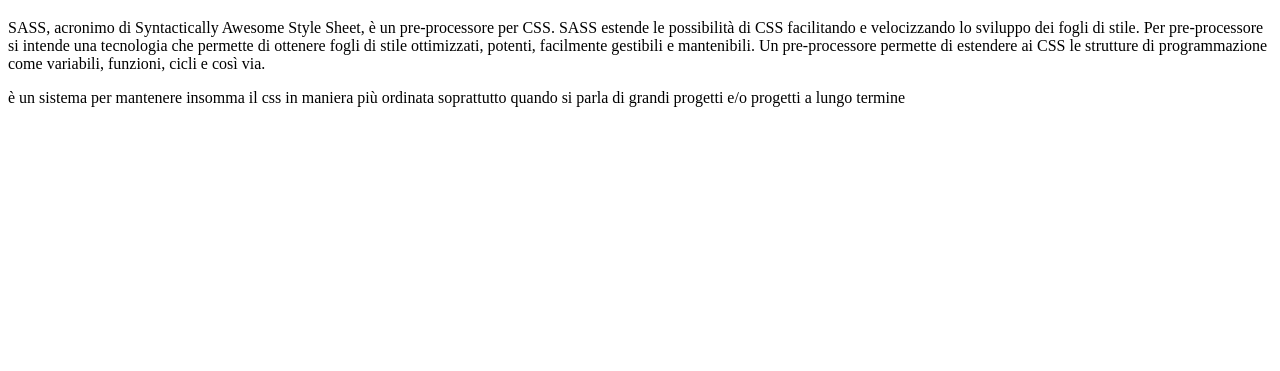
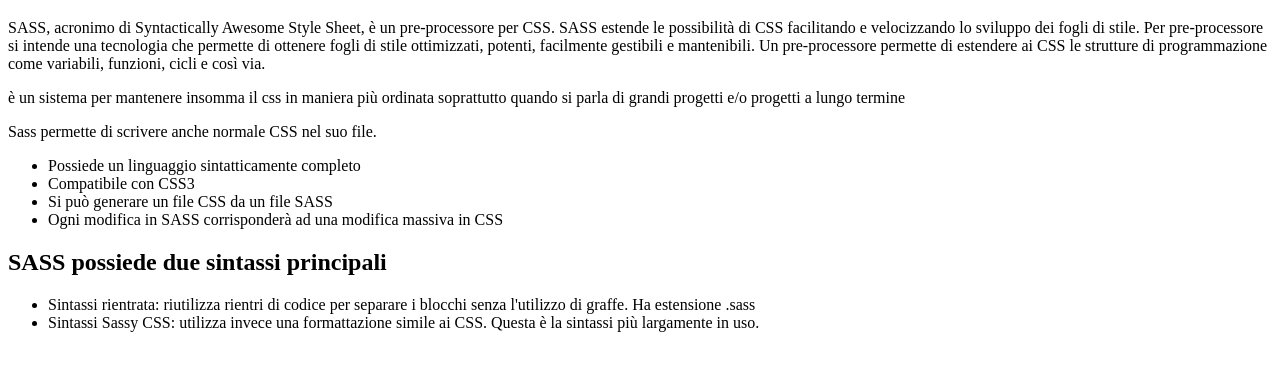
Before and after one commit to giannibussoletti/U2-S2-L3, a plain HTML site: page spiegazione.html in a window 1280 px wide. Shown: the part 61-432 px from the top of the page. Drawn offline with Linux system fonts and the light colour scheme.

Commit message:
live compiler SASS

```diff
--- /dev/null
+++ b/SASS/assets/style.scss
@@ -0,0 +1,14 @@
+// Doppio slash - singolo commento
+
+// /**/ Slash+Asterisco - commento multilinea
+
+// SASS è 100% retrocompatibile con css, quindi in questo file possiamo
+// Anche normale CSS
+
+body {
+  margin: 0;
+}
+
+h1 {
+  color: blueviolet;
+}
--- a/index.html
+++ b/spiegazione.html
@@ -19,6 +19,24 @@
         è un sistema per mantenere insomma il css in maniera più ordinata soprattutto quando si
         parla di grandi progetti e/o progetti a lungo termine
       </p>
+      <p>Sass permette di scrivere anche normale CSS nel suo file.</p>
+      <ul>
+        <li>Possiede un linguaggio sintatticamente completo</li>
+        <li>Compatibile con CSS3</li>
+        <li>Si può generare un file CSS da un file SASS</li>
+        <li>Ogni modifica in SASS corrisponderà ad una modifica massiva in CSS</li>
+      </ul>
+      <h2>SASS possiede due sintassi principali</h2>
+      <ul>
+        <li>
+          Sintassi rientrata: riutilizza rientri di codice per separare i blocchi senza l'utilizzo
+          di graffe. Ha estensione .sass
+        </li>
+        <li>
+          Sintassi Sassy CSS: utilizza invece una formattazione simile ai CSS. Questa è la sintassi
+          più largamente in uso.
+        </li>
+      </ul>
     </main>
     <footer></footer>
   </body>
```
Also changed, not shown: SASS/index.html (added, +13 -0 lines), SASS/assets/style.css (added), style.css (deleted), 1 other file.
